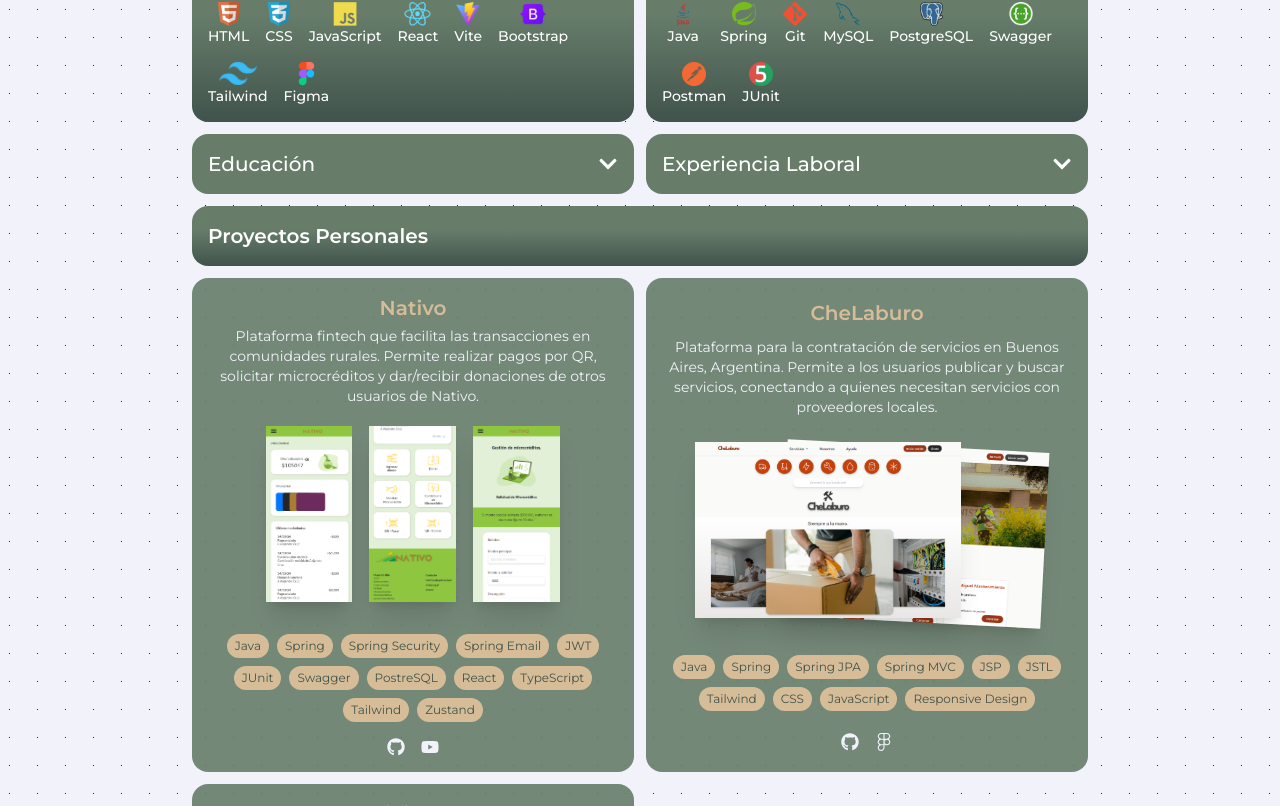
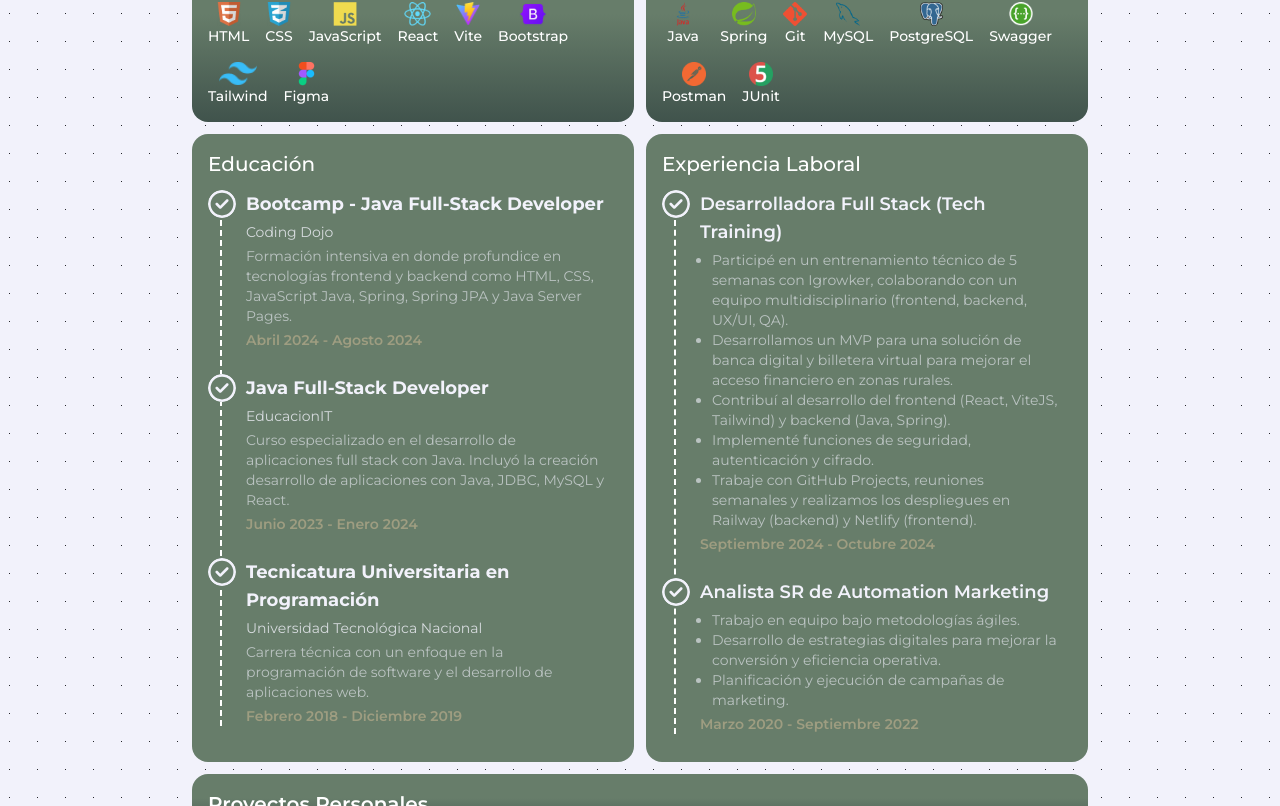
Before and after one commit to sheidiz/portfolio-2024, a React (Vite) app: page / in a window 1280 px wide. Shown: the part 514-1320 px from the top of the page. Built offline with nearby package versions, Linux system fonts and the light colour scheme.

Commit message:
style: remove accordions

```diff
--- a/src/components/Accordion.jsx
+++ /dev/null
@@ -1,35 +0,0 @@
-import { useState } from 'react';
-import { FaChevronDown } from 'react-icons/fa';
-
-const Accordion = ({ name, children }) => {
-  const [isActive, setIsActive] = useState(false);
-
-  const toggleAccordion = () => {
-    setIsActive(!isActive);
-  };
-
-  return (
-    <div className="accordion-item bg-tertiary dark:bg-secondary rounded-2xl p-4">
-      <div
-        className="accordion-header cursor-pointer flex items-center justify-between font-medium duration-200 ease-out text-xl"
-        onClick={toggleAccordion}
-      >
-        {name}
-        <span
-          className={`accordion-icon inline-block duration-700 ease-in ${isActive ? 'rotate-180' : 'rotate-0'}`}
-        >
-          <FaChevronDown className="accordion-icon" />
-        </span>
-      </div>
-      <div
-        className={`accordion-content bg-gray-100 overflow-hidden duration-500 ease-out ${isActive ? 'h-auto' : 'h-0'}`}
-      >
-        <div className="p-3 text-lg">
-          {children}
-        </div>
-      </div>
-    </div>
-  );
-};
-
-export default Accordion;
--- a/src/sections/Experience.jsx
+++ b/src/sections/Experience.jsx
@@ -2,6 +2,7 @@ import React from 'react'
 import Accordion from '../components/Accordion';
 import { useLanguage } from '../contexts/LanguageContext';
 import translations from '../translations/data';
+import { FaRegCircleCheck } from 'react-icons/fa6';
 
 const Experience = () => {
   const { language } = useLanguage();
@@ -9,15 +10,13 @@ const Experience = () => {
 
   return (
     <section id='experience' className='max-w-4xl mx-3 mt-3 md:mx-auto grid grid-cols-1 md:grid-cols-2 md:gap-x-3 text-white'>
-      <div className="education-section">
-        <Accordion name={language == "es" ? "Educación" : "Education"}>
-          <div className="flex justify-center">
+      <div className="education-section bg-tertiary dark:bg-secondary rounded-2xl p-4">
+        <h3 className='text-xl font-medium'>{language == "es" ? "Educación" : "Education"}</h3>
+        <div className="flex justify-center p-3 text-lg">
           <div className="space-y-6 border-l-2 border-dashed">
-              {t.education.map((item, i)=>(
+            {t.education.map((item, i) => (
               <div key={i} className="relative w-full">
-                <svg xmlns="http://www.w3.org/2000/svg" viewBox="0 0 24 24" fill="currentColor" className="bg-light absolute -top-0.5 z-10 -ml-3.5 h-7 w-7 rounded-full text-tertiary">
-                  <path fillRule="evenodd" d="M2.25 12c0-5.385 4.365-9.75 9.75-9.75s9.75 4.365 9.75 9.75-4.365 9.75-9.75 9.75S2.25 17.385 2.25 12zm13.36-1.814a.75.75 0 10-1.22-.872l-3.236 4.53L9.53 12.22a.75.75 0 00-1.06 1.06l2.25 2.25a.75.75 0 001.14-.094l3.75-5.25z" clipRule="evenodd" />
-                </svg>
+                <FaRegCircleCheck className="bg-tertiary absolute top-0 z-10 -ml-3.5 h-7 w-7 rounded-full text-light" />
                 <div className="ml-6">
                   <h4 className="font-bold text-light">{item.title}</h4>
                   <p className="mt-1 max-w-screen-sm text-sm text-light/80">{item.institution}</p>
@@ -28,19 +27,19 @@ const Experience = () => {
             ))}
           </div>
         </div>
-        </Accordion>
       </div>
-      <div className="experience-section mt-3 md:mt-0">
-        <Accordion name={language == "es" ? "Experiencia Laboral" : "Work Experience"}>
-          <h4 className='mb-1 font-bold text-light'>Ukelele Growth Marketing</h4>
-          <div className="flex justify-center">
+      <div className="experience-section mt-3 md:mt-0 bg-tertiary dark:bg-secondary rounded-2xl p-4">
+        <h3 className='text-xl font-medium'>{language == "es" ? "Experiencia Laboral" : "Work Experience"}</h3>
+        <div className="flex justify-center p-3 text-lg">
           <div className="space-y-6 border-l-2 border-dashed">
-              {t.work.map((item, index)=>(
+            {t.work.map((item, index) => (
               <div key={index} className="relative w-full">
+                <FaRegCircleCheck className="bg-tertiary absolute top-0 z-10 -ml-3.5 h-7 w-7 rounded-full text-light" />
                 <div className="ml-6">
                   <h4 className="font-semibold text-light">{item.title}</h4>
+                  <p className="mt-1 max-w-screen-sm text-sm text-light/80">{item.institution}</p>
                   <ul className="list-disc mt-1 ml-3 max-w-screen-sm text-sm text-light/60">
-                    {item.description.map((l,i) =>(
+                    {item.description.map((l, i) => (
                       <li key={i}>{l}</li>
                     ))}
                   </ul>
@@ -50,7 +49,6 @@ const Experience = () => {
             ))}
           </div>
         </div>
-        </Accordion>
       </div>
     </section>
   )
--- a/src/translations/data.js
+++ b/src/translations/data.js
@@ -46,6 +46,18 @@ const translations = {
     ],
     work: [
       {
+        title: "Full Stack Developer (Tech Training)",
+        company: "Igrowker - Acelerando Juniors IT",
+        description: [
+          "Participated in a 5-week tech training with Igrowker, collaborating with a cross-functional team (frontend, backend, UX/UI, QA).",
+          "Developed an MVP for a digital banking and virtual wallet solution to improve financial access in rural areas.",
+          "Contributed to frontend (React, ViteJS, Tailwind) and backend (Java, Spring) development.",
+          "Implemented security features, authentication, and encryption.",
+          "Worked with GitHub Projects, had weekly meetings, and deployed apps on Railway (backend) and Netlify (frontend).",
+        ],
+        dates: "September 2024 - October 2024"
+      },
+      {
         title: "Senior Marketing Automation Analyst",
         company: "Ukelele Growth Company",
         description: [
@@ -55,15 +67,6 @@ const translations = {
         ],
         dates: "March 2020 - September 2022"
       },
-      {
-        title: "Email Marketing & Automation Instructor",
-        instituion: "Ukelele Growth Company",
-        description: [
-          "Delivered workshops on email marketing and digital automation strategies.",
-          "Developed educational projects and provided hands-on training sessions."
-        ],
-        dates: "April 2022"
-      }
     ],
     projects: [
       {
@@ -177,6 +180,18 @@ const translations = {
     ],
     work: [
       {
+        title: "Desarrolladora Full Stack (Tech Training)",
+        company: "Igrowker - Acelerando Juniors IT",
+        description: [
+          "Participé en un entrenamiento técnico de 5 semanas con Igrowker, colaborando con un equipo multidisciplinario (frontend, backend, UX/UI, QA).",
+          "Desarrollamos un MVP para una solución de banca digital y billetera virtual para mejorar el acceso financiero en zonas rurales.",
+          "Contribuí al desarrollo del frontend (React, ViteJS, Tailwind) y backend (Java, Spring).",
+          "Implementé funciones de seguridad, autenticación y cifrado.",
+          "Trabaje con GitHub Projects, reuniones semanales y realizamos los despliegues en Railway (backend) y Netlify (frontend)."
+        ],
+        dates: "Septiembre 2024 - Octubre 2024"
+      },
+      {
         title: "Analista SR de Automation Marketing",
         company: "Ukelele Growth Company",
         description: [
@@ -186,15 +201,6 @@ const translations = {
         ],
         dates: "Marzo 2020 - Septiembre 2022"
       },
-      {
-        title: "Profesora de Email Marketing & Automation para Municipalidad Venado Tuerto",
-        instituion: "Ukelele Growth Company",
-        description: [
-          "Capacitación en estrategias de marketing digital y automatización.",
-          "Creación de contenido educativo y actividades prácticas."
-        ],
-        dates: "Abril 2022"
-      }
     ],
     projects: [
       {
```
Lines whose indentation alone changed are shown as unchanged.
